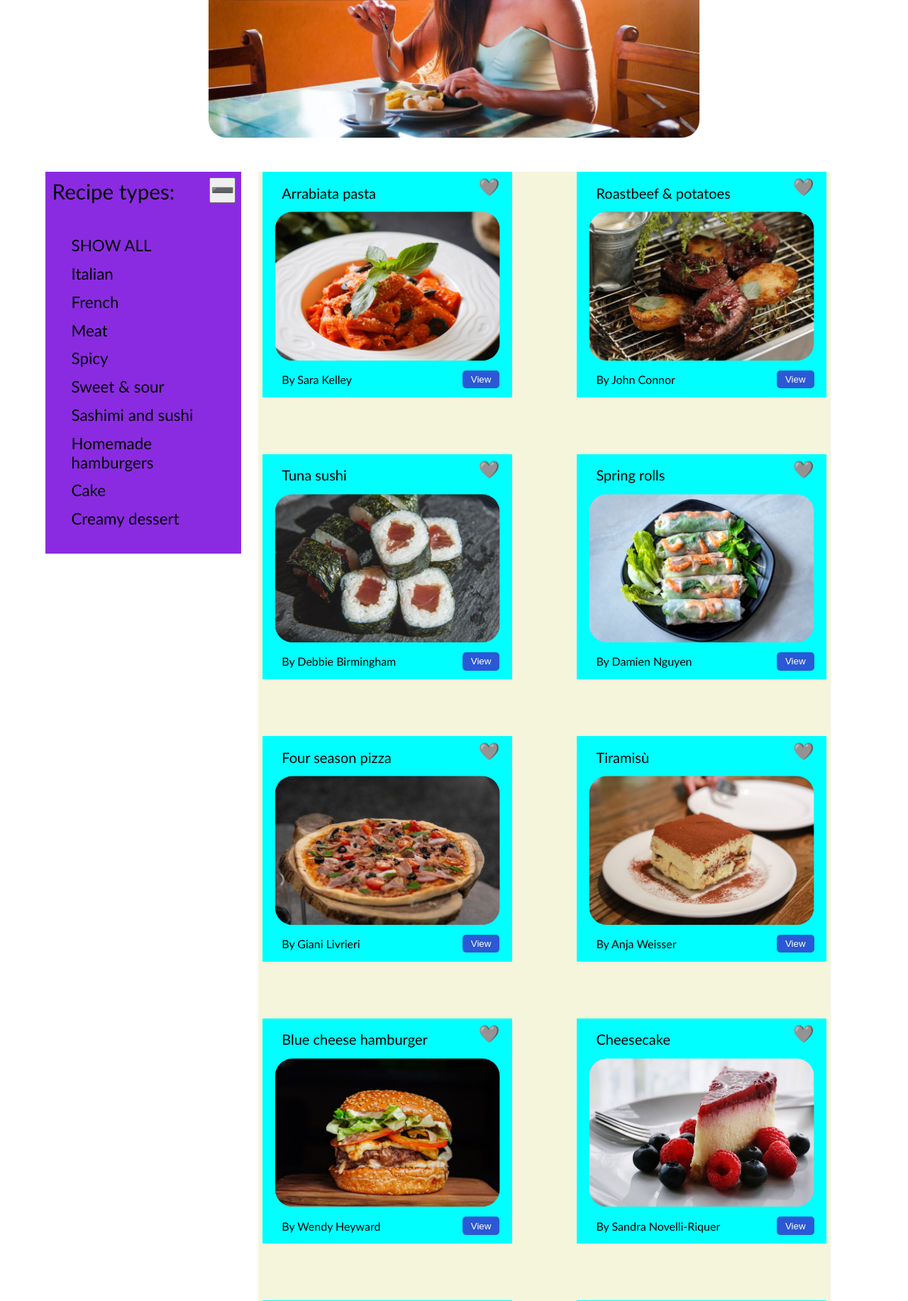
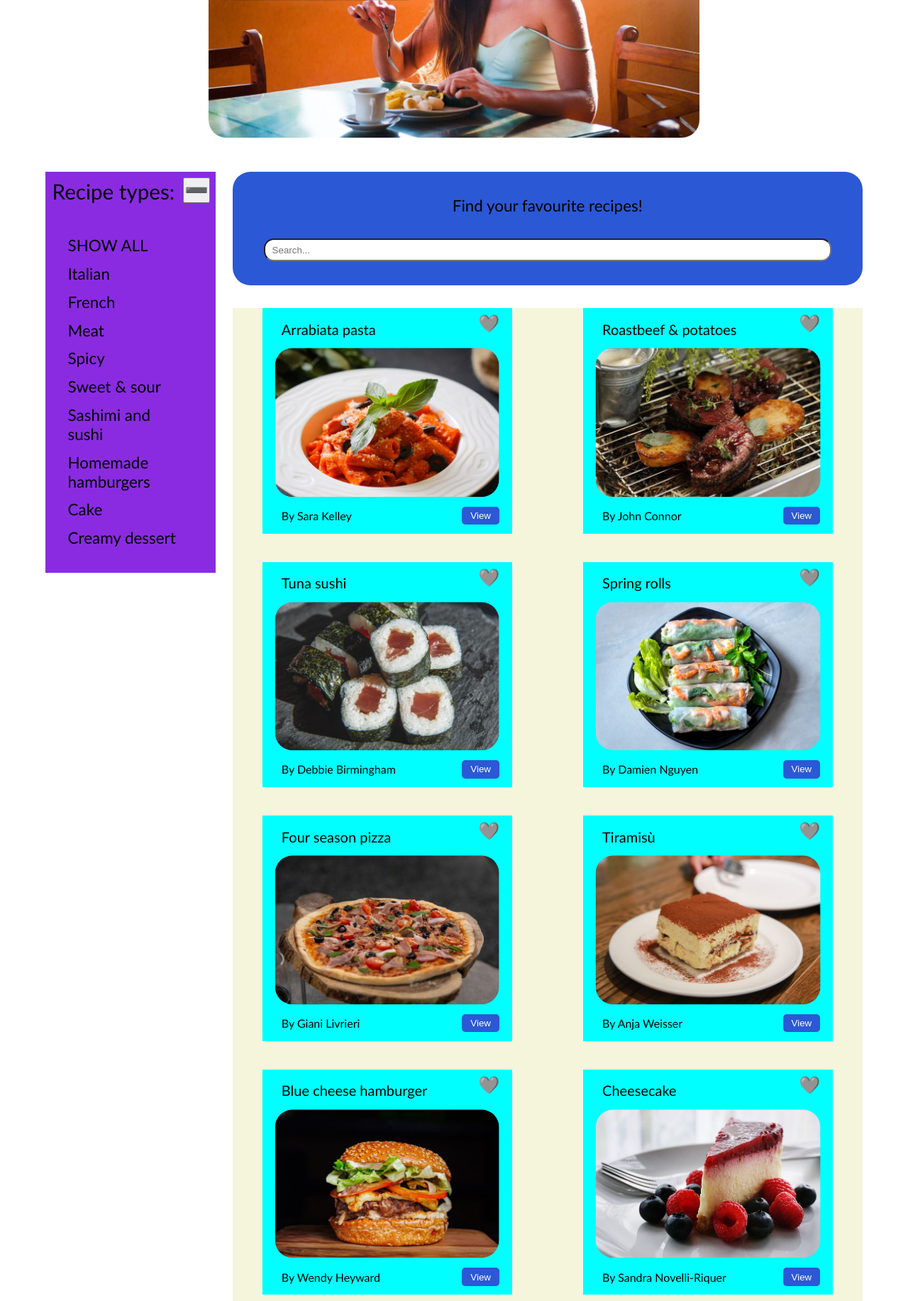
Before and after one commit to Ilaria-Digital-School/Projet.ConcepteurDeveloppeurDapplications.Novelli.Sandra.2026, a Flask app: page /index in a window 1280 px wide. Shown: the part 567-2400 px from the top of the page at 71% size. Run offline with Flask 3, Linux system fonts and the light colour scheme; data comes from the database, SQL or seed files in the repository; some libraries are stand-ins or nearby versions.

Commit message:
implementing searchbar

```diff
--- a/frontend/static/css/style.css
+++ b/frontend/static/css/style.css
@@ -221,31 +221,60 @@ h2 {
     background-color: rgba(50, 50, 50, 0.2);
 }
 
+#searchbar-recipe-list {
+    display: flex;
+    flex-direction: column;
+    width: 89%;
+}
+
+#searchbar {
+    display: flex;
+    flex-direction: column;
+    justify-content: space-evenly;
+    align-items: center;
+    align-content: space-between;
+    background-color: #2b58d4;
+    border-radius: 25px;
+    height: 10rem;
+    width: 100%;
+
+    label {
+        font-size: 1.4em;
+    }
+
+    input {
+        width: 90%;
+        height: 2rem;
+    }
+
+}
+
+
 
 /* Recipe list */
 
-#recipe-list-container {
-    /* display: inline-block; */
-    width: 70%;
-}
-
 #recipe-list {
+    width: 100%;
     display: grid;
     /* grid-template-columns: 200px 200px; */
     /* grid-template-columns: repeat(3, 1fr); */
-    grid-template-columns: repeat(auto-fit, minmax(300px, 3fr));
-    gap: 5rem;
+    /* grid-template-columns: repeat(auto-fit, minmax(300px, 1fr)); */
+    grid-template-columns: repeat(auto-fit, minmax(min(100%, 22rem), 1fr));
+    /* gap: 5rem; */
+    row-gap: 2.5rem;
+    column-gap: 1rem;
     /* column-gap: 10px;
     row-gap: 10px; */
     justify-items: center;
     align-items: center;
     background-color: beige;
+    margin: 2rem auto;
 }
 
 .recipe-box {
     position: relative;
     height: 19.85rem;
-    width: 22rem;
+    min-width: 22rem;
     background-color: aqua;
 }
 
@@ -622,12 +651,6 @@ footer {
         flex-direction: column;
     }
 
-    #recipe-list-container {
-        display: block;
-        width: 89%;
-        margin: 2rem auto;
-    }
-
     #side-menu {
 
         display: block;
@@ -715,6 +738,11 @@ footer {
         }
     }
 
+    #searchbar-recipe-list,
+    #recipe-list {
+        width: 100%;
+    }
+
     #subscribe {
 
         width: 95%;
--- a/frontend/static/js/script.js
+++ b/frontend/static/js/script.js
@@ -2,6 +2,7 @@ const toggleMainMenu = document.querySelector('#toggle-main-menu');
 const toggleSideMenu = document.querySelector('#toggle-side-menu');
 const cuisineGenres = document.querySelector('#cuisine-genres');
 const showAll = document.querySelector('#show-all');
+const search = document.querySelector('#search');
 const nav = document.querySelector('nav');
 const banner = document.querySelector('.banner');
 const favourites = document.querySelector('#favourites');
@@ -138,6 +139,12 @@ if (banner) {
     showAll.addEventListener('click', function () {
         fetchAllRecipes();
     })
+
+    search.addEventListener('input', function() {
+        console.log('Typing...');
+        console.log(search.value);
+    })
+
 }
 
 
--- a/frontend/templates/index.html
+++ b/frontend/templates/index.html
@@ -19,9 +19,14 @@
             </ul>
         </aside>
 
-        <section id="recipe-list-container" aria-label="Recipe results">
-            <div id="recipe-list" aria-live="polite" aria-busy="false"></div>
-        </section>
+        <div id="searchbar-recipe-list">
+            <section id="searchbar">
+                <label for="search">Find your favourite recipes!</label>
+                <input id="search" type="text" placeholder="Search...">
+            </section>
+            <section id="recipe-list" aria-label="Recipe results" aria-live="polite" aria-busy="false"></section>
+        </div>
+
     </div>
 
     <section id="subscribe" aria-label="Newsletter subscription">
```
